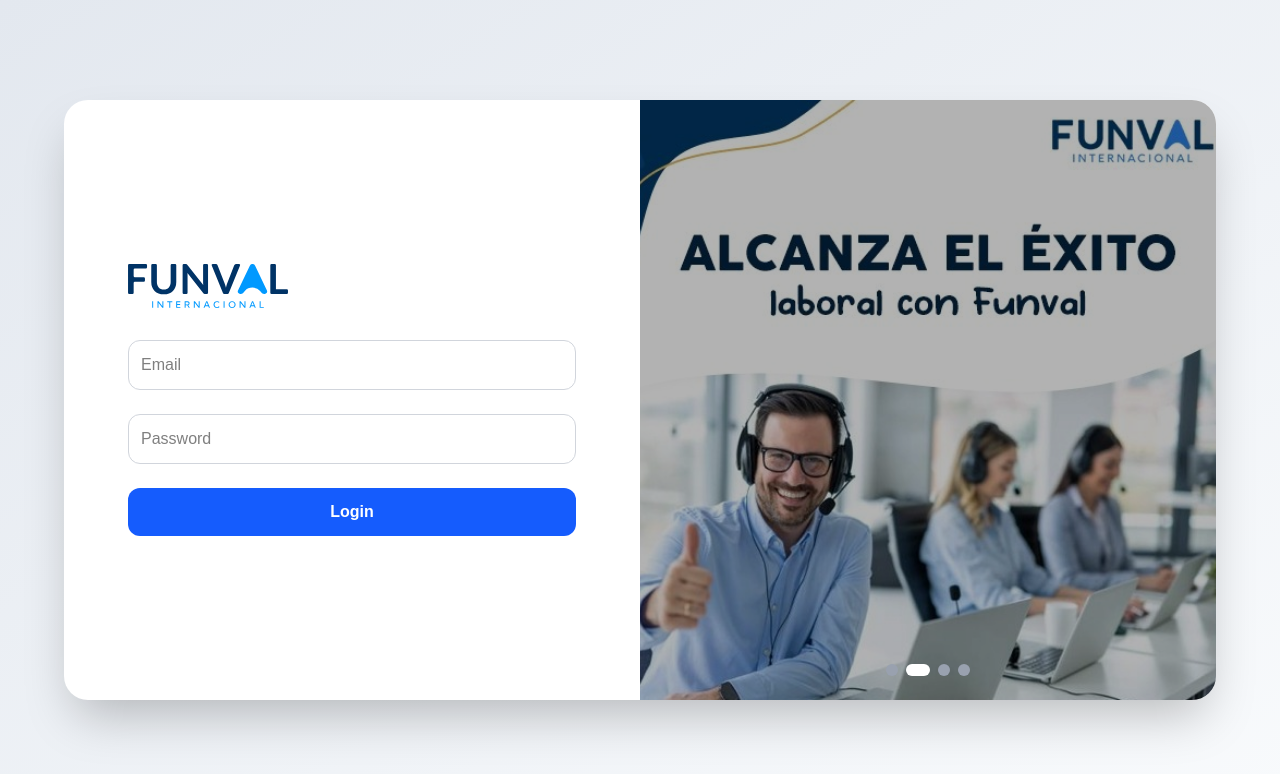
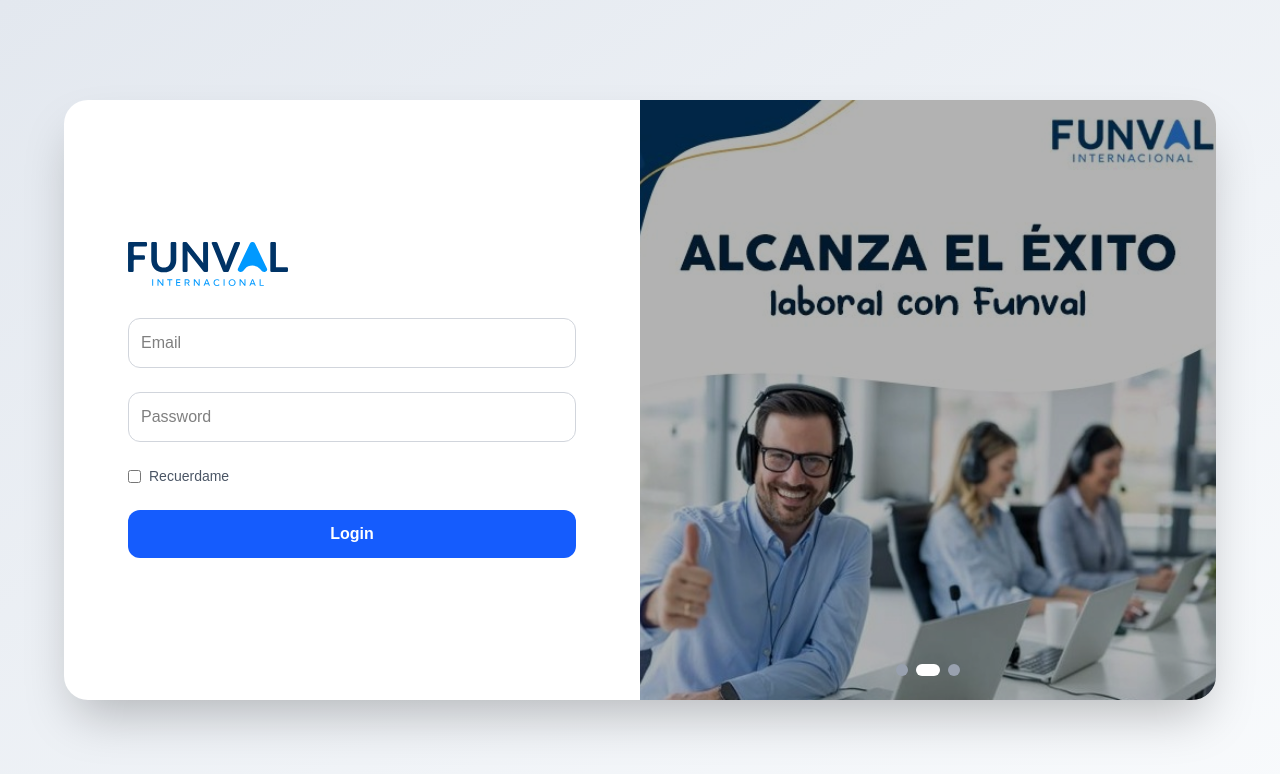
Before and after one commit to OsGodoy/FUNVAL-FORM-HORAS-DE-SERVICIO, a React (Vite) app: page /login in a window 1280 px wide. Shown: the top 774 px of the page. Built offline with nearby package versions, Linux system fonts and the light colour scheme.

Commit message:
Card Design and login connected with api (#13)
* Login design

* Login desinged

* Card Design and login connected with api

* Eliminar la promesa de espera en el manejo del envío del formulario de inicio de sesión

```diff
--- a/src/api/funval/config.js
+++ b/src/api/funval/config.js
@@ -1,4 +1,4 @@
 const config = {
-  apiBaseUrl: import.meta.env.VITE_FUNVAL_API_BASE_URL || 'http://localhost:3000/api/v1',
+  apiBaseUrl: import.meta.env.VITE_FUNVAL_API_BASE_URL || "http://localhost:3000/api/v1",
 };
 export default config;
--- a/src/components/shared/Cards.jsx
+++ b/src/components/shared/Cards.jsx
@@ -0,0 +1,38 @@
+/* URL'S IMAGES
+instituto - https://www.estudiantefunval.org/pluginfile.php/91/course/overviewfiles/Instituto.png
+fronted - https://www.estudiantefunval.org/pluginfile.php/88409/course/overviewfiles/FRONTEND%202.png
+servicio - https://www.estudiantefunval.org/pluginfile.php/92/course/overviewfiles/requerimiento%20de%20nivel.png
+valores - https://www.estudiantefunval.org/pluginfile.php/128/course/overviewfiles/Valores.png
+*/
+
+export default function Cards() {
+  return (
+    <section className="flex justify-center items-center min-h-screen bg-gray-100">
+      <div className=" cursor-pointer relative flex w-80 flex-col rounded-xl bg-linear-to-br from-white to-gray-50 bg-clip-border text-gray-700 shadow-lg hover:shadow-xl transition-all duration-300 hover:-translate-y-1">
+        <div className="relative mx-4 -mt-6 h-40 overflow-hidden rounded-xl bg-clip-border shadow-lg group">
+          <div className="absolute inset-0 bg-[linear-gradient(to_right,rgba(255,255,255,0.1)_1px,transparent_1px),linear-gradient(to_bottom,rgba(255,255,255,0.1)_1px,transparent_1px)] bg-[size:20px_20px] animate-pulse"></div>
+          <div className="absolute inset-0 flex items-center justify-center">
+            <img
+              src="https://www.estudiantefunval.org/pluginfile.php/92/course/overviewfiles/requerimiento%20de%20nivel.png"
+              alt="img-cards"
+              className="h-60 object-center"
+            />
+          </div>
+        </div>
+        <div className="px-4 py-2">
+          <h5 className="mb-2 block font-sans text-xl font-semibold leading-snug tracking-normal text-gray-900 antialiased group-hover:text-blue-600 transition-colors duration-300">
+            Hora de Servicio
+          </h5>
+        </div>
+        <div className="px-5 pb-5">
+          <div className="w-full bg-zinc-200 dark:bg-zinc-700 rounded-full h-2.5">
+            <div style={{ width: "70%" }} className="bg-blue-600 h-2.5 rounded-full"></div>
+          </div>
+          <div className="flex justify-between items-center mt-3">
+            <span className="text-sm text-zinc-600 dark:text-zinc-400">70% Completado</span>
+          </div>
+        </div>
+      </div>
+    </section>
+  );
+}
--- a/src/pages/HomePage.jsx
+++ b/src/pages/HomePage.jsx
@@ -1,5 +1,10 @@
 import React from "react";
+import Cards from "../components/shared/Cards";
 
 export default function HomePage() {
-  return <div>HomePage</div>;
+  return (
+    <>
+      <Cards />
+    </>
+  );
 }
--- a/src/pages/LoginPage.jsx
+++ b/src/pages/LoginPage.jsx
@@ -1,14 +1,47 @@
 import { useState, useEffect } from "react";
+import { useNavigate } from "react-router-dom";
+import { postFunval } from "../api/funval/services.js";
 
 export default function LoginPage() {
-  const images = [
-    "/images/carousel/carousel1.jpg",
-    "/images/carousel/carousel2.jpg",
-    "/images/carousel/carousel3.jpg",
-    "/images/carousel/carousel4.jpg",
-  ];
+  const images = ["/images/carousel/carousel1.jpg", "/images/carousel/carousel2.jpg", "/images/carousel/carousel4.jpg"];
 
   const [index, setIndex] = useState(0);
+  const [email, setEmail] = useState("");
+  const [password, setPassword] = useState("");
+  const [remember, setRemember] = useState(false);
+  const [errorMsg, setErrorMsg] = useState("");
+  const navigate = useNavigate();
+
+  useEffect(() => {
+    const savedEmail = localStorage.getItem("rememberedEmail");
+    if (savedEmail) {
+      setEmail(savedEmail);
+      setRemember(true);
+    }
+  }, []);
+
+  const handleSubmit = async (e) => {
+    e.preventDefault();
+    try {
+      const body = { email, password };
+      const response = await postFunval("/auth/login", body);
+
+      console.log("Respuesta del servidor:", response.data);
+
+      if (response.data.status === "success") {
+        if (remember) {
+          localStorage.setItem("rememberedEmail", email);
+        } else {
+          localStorage.removeItem("rememberedEmail");
+        }
+
+        navigate("/home");
+      }
+    } catch (error) {
+      console.error("Error al iniciar sesión:", error);
+      setErrorMsg("Credenciales incorrectas");
+    }
+  };
 
   useEffect(() => {
     const interval = setInterval(() => {
@@ -18,24 +51,39 @@
   }, []);
 
   return (
-    <section className="min-h-screen flex items-center justify-center bg-gradient-to-br from-[#e3e8ef] to-[#f8fafc] px-4">
+    <section className="min-h-screen flex items-center justify-center bg-linear-to-br from-[#e3e8ef] to-[#f8fafc] px-4">
       <div className="bg-white flex flex-col lg:flex-row rounded-3xl shadow-2xl overflow-hidden w-full max-w-6xl min-h-[600px]">
         {/* Left Side: Form */}
         <div className="w-full lg:w-1/2 flex flex-col justify-center items-center px-8 sm:px-12 py-16">
           <div className="w-full max-w-md">
-            <img src="/images/funval-logo.svg" alt="Funval Logo" className="mb-8 w-40" />
+            <img src="/images/funval-logo.svg" alt="Funval Logo" className="mb-8 w-40 " />
 
-            <form className="flex flex-col gap-6">
+            <form onSubmit={handleSubmit} className="flex flex-col gap-6">
               <input
+                name="email"
                 type="email"
                 placeholder="Email"
+                value={email}
+                onChange={(e) => setEmail(e.target.value)}
                 className="p-3 rounded-xl border border-gray-300 focus:outline-none focus:ring-2 focus:ring-indigo-400 transition w-full"
               />
-              <input
-                type="password"
-                placeholder="Password"
-                className="p-3 rounded-xl border border-gray-300 focus:outline-none focus:ring-2 focus:ring-indigo-400 transition w-full"
-              />
+              <div>
+                <input
+                  name="password"
+                  type="password"
+                  placeholder="Password"
+                  value={password}
+                  onChange={(e) => setPassword(e.target.value)}
+                  className={`p-3 rounded-xl border ${
+                    errorMsg ? "border-red-500" : "border-gray-300"
+                  } focus:outline-none focus:ring-2 focus:ring-indigo-400 transition w-full`}
+                />
+                {errorMsg && <p className="text-red-500 text-sm mt-1">{errorMsg}</p>}
+              </div>
+              <label className="flex items-center gap-2 text-sm text-gray-600">
+                <input type="checkbox" checked={remember} onChange={(e) => setRemember(e.target.checked)} className="accent-indigo-600" />
+                Recuerdame
+              </label>
               <button
                 type="submit"
                 className="bg-[#155CFD] text-white py-3 rounded-xl font-semibold hover:bg-indigo-700 active:scale-95 transition-transform duration-200"
```
Also changed, not shown: public/images/carousel/carousel1.jpg.
